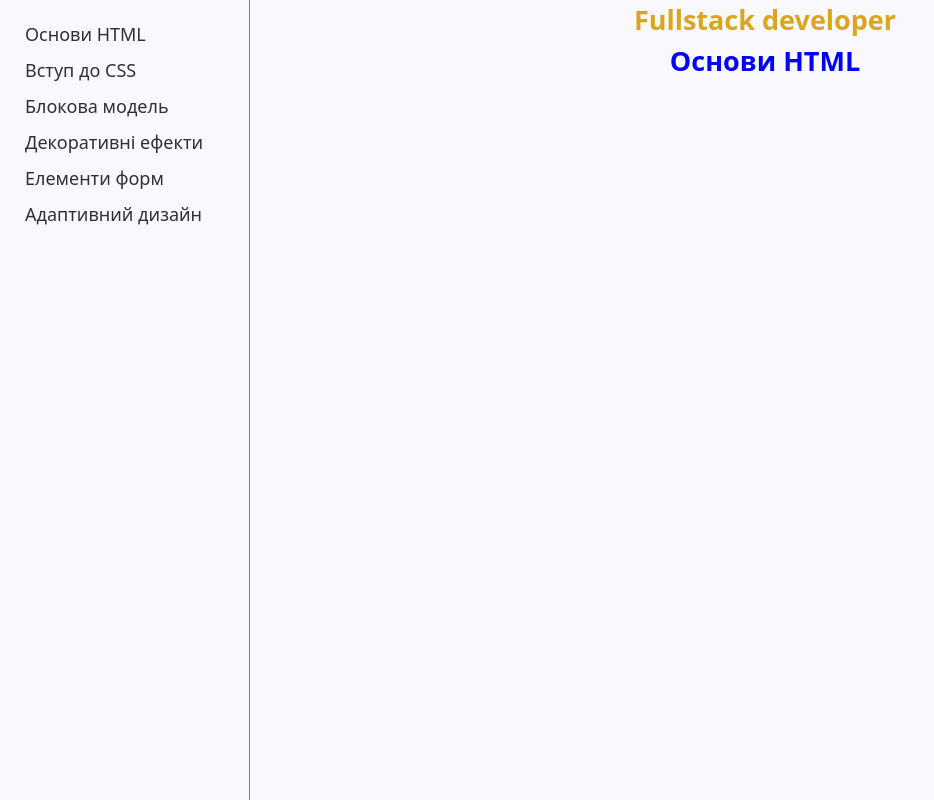
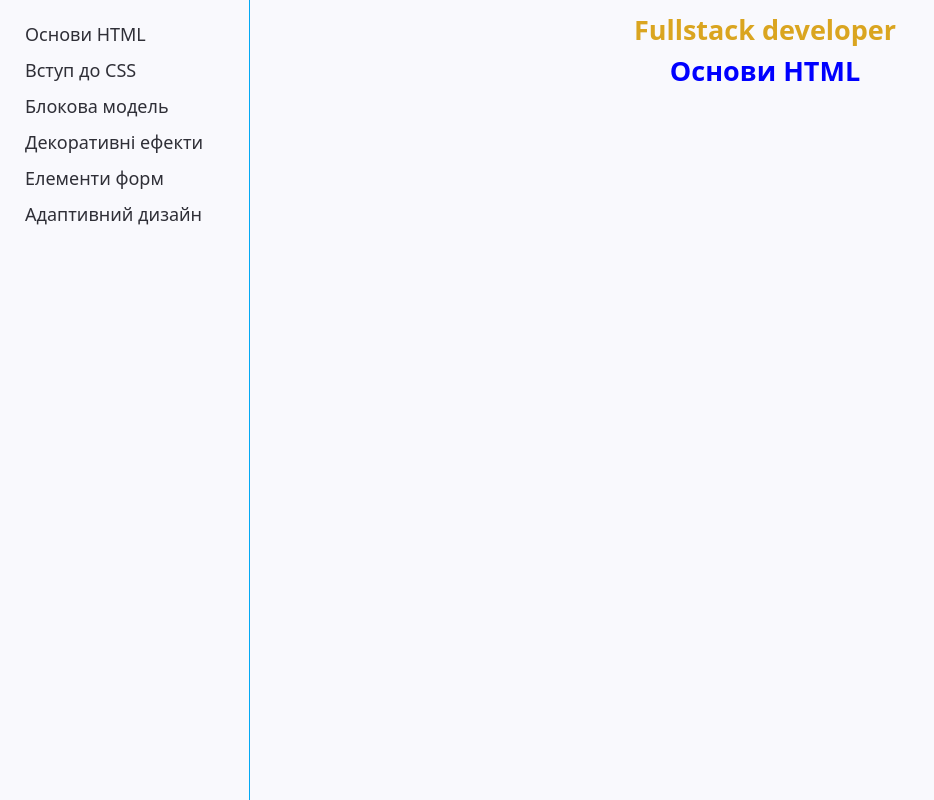
Before and after one commit to FlyFayer-byte/Full-Stack-Online, a plain HTML site: page index.html in a window 1280 px wide. Shown: the whole page, without its empty margins (0-934 px from the left). Drawn offline with nearby package versions, Linux system fonts and the light colour scheme.

Commit message:
modified:   css/styles.css

```diff
--- a/css/styles.css
+++ b/css/styles.css
@@ -65,7 +65,7 @@ body {
   ); /* ширина на всю ширину вікна, мінус ширина бокового меню */
   margin-left: 250px;
   margin-bottom: 0; /* відступ зліва, щоб не перекривати бокове меню */
-  padding: 0 20px; /* внутрішні відступи */
+  padding: 10px 20px; /* внутрішні відступи */
   background-color: #f9f9fd; /* колір фону */
   align-items: center; /* вирівнювання елементів по центру вертикально */
 }
```
